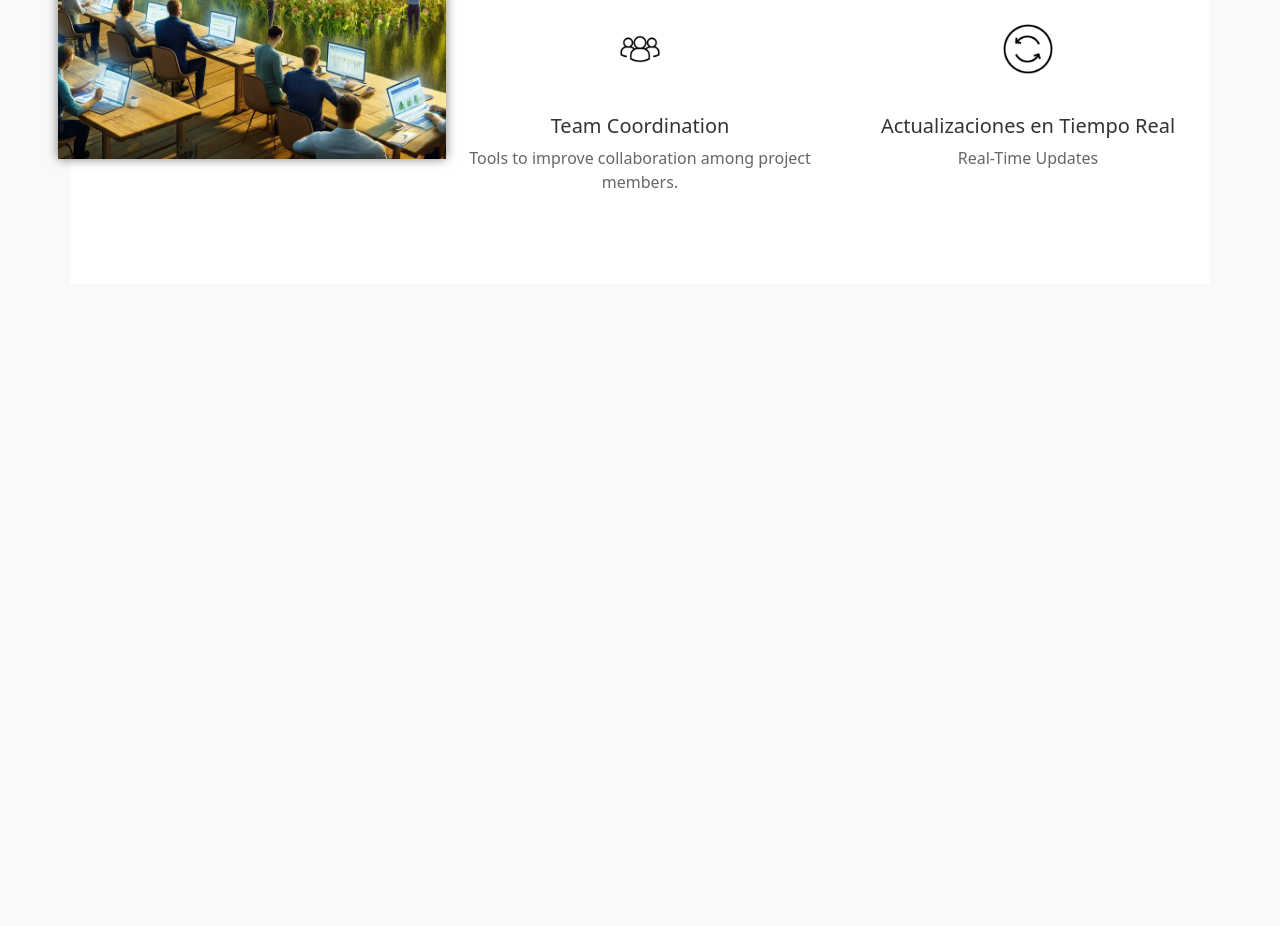
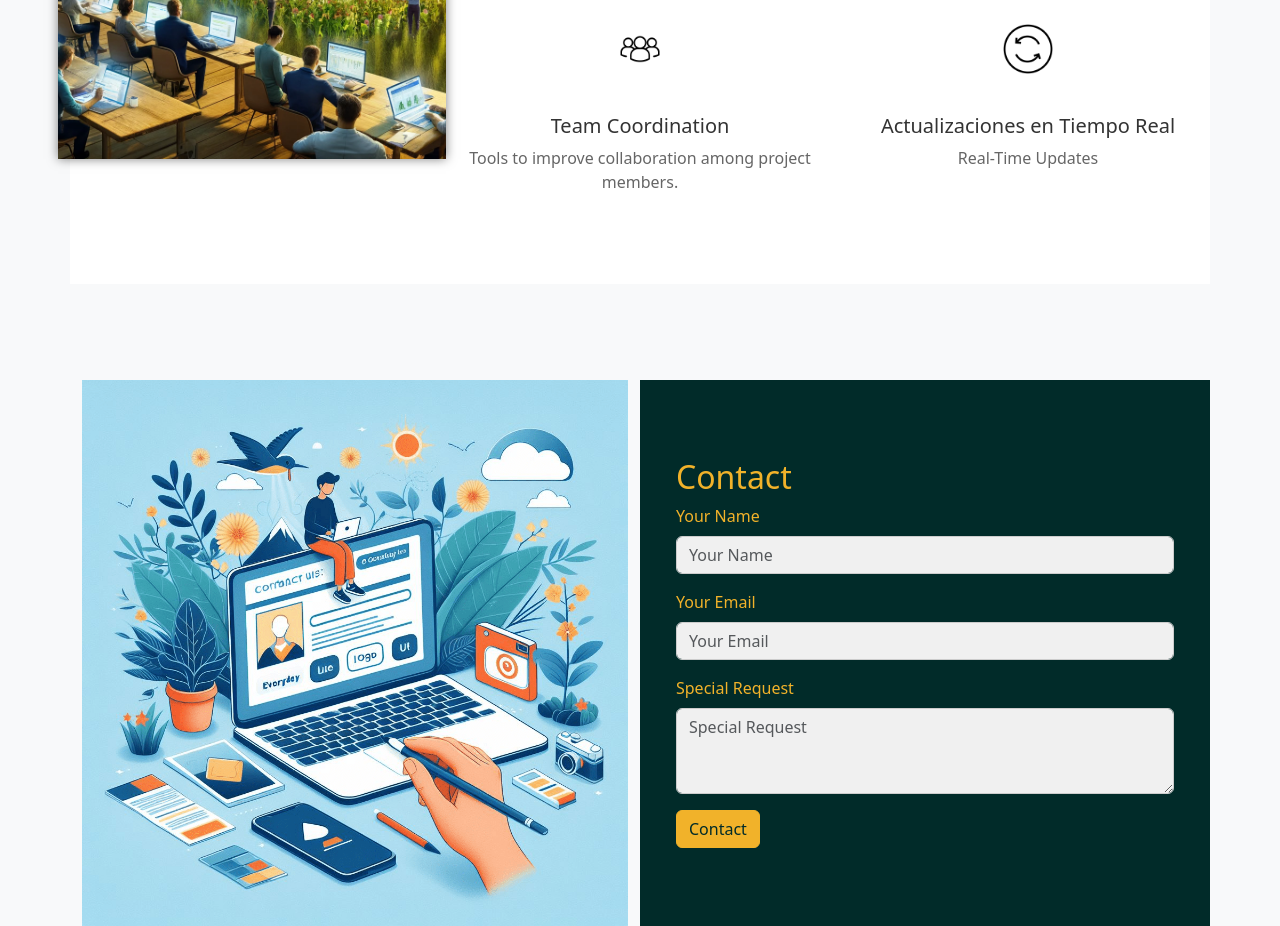
Before and after one commit to upc-pre-202401-si730-sw53-agrisynth/agrisynth-landing-page, a plain HTML site: page index.html in a window 1280 px wide. Shown: the part 2840-3766 px from the top of the page. Before the commit the page ends 3124 px from the top, so only its background shows below. Drawn offline with nearby package versions, Linux system fonts and the light colour scheme.

Commit message:
Add: User Story 4 Landing page

```diff
--- a/index.html
+++ b/index.html
@@ -175,5 +175,32 @@
       </div>
     </section>
 
+    <section id="contact" class="container mt-5 pt-5">
+      <div class="row align-items-stretch">
+        <div class="col-md-6">
+          <!-- Asegúrate de cambiar la ruta de la imagen -->
+          <img src="images/contact-image.png" alt="Contact Image" class="img-fluid w-100 h-100">
+        </div>
+        <div class="col-md-6 bg-dark text-white d-flex flex-column justify-content-center">
+          <div class="contact-form bg-dark text-white p-4">
+            <h2>Contact</h2>
+            <form>
+              <div class="mb-3">
+                <label for="name" class="form-label">Your Name</label> <input type="text" class="form-control" id="name" placeholder="Your Name">
+              </div>
+              <div class="mb-3">
+                <label for="email" class="form-label">Your Email</label> <input type="email" class="form-control" id="email" placeholder="Your Email">
+              </div>
+              <div class="mb-3">
+                <label for="request" class="form-label">Special Request</label>
+                <textarea class="form-control" id="request" rows="3" placeholder="Special Request"></textarea>
+              </div>
+              <button type="submit" class="btn btn-primary">Contact</button>
+            </form>
+          </div>
+        </div>
+      </div>
+    </section>
+
   </body>
 </html>
--- a/styles.css
+++ b/styles.css
@@ -128,6 +128,44 @@ body {
     margin-bottom: 20px;
 }
 
+#contact .bg-dark {
+  background-color: #012b29 !important;
+}
+
+
+#contact .text-white {
+  color: #f1b22a !important;
+}
+
+#contact .form-label {
+  color: #f1b22a !important;
+}
+
+#contact .form-control {
+  background-color: #f0f0f0;
+  border: 1px solid #cccccc;
+  color: #333;
+}
+
+#contact .form-control:focus {
+  border-color: #f1b22a;
+  box-shadow: 0 0 0 0.2rem rgba(241, 178, 42, 0.25);
+}
+
+
+#contact .btn-primary {
+  background-color: #f1b22a;
+  border-color: #f1b22a;
+  color: #012b29;
+}
+
+#contact .btn-primary:hover,
+#contact .btn-primary:focus {
+  background-color: #e8a022;
+  border-color: #e8a022;
+  color: #012b29;
+}
+
 @media (min-width: 992px) {
     #services .img-fluid {
         max-width: 80%;
```
